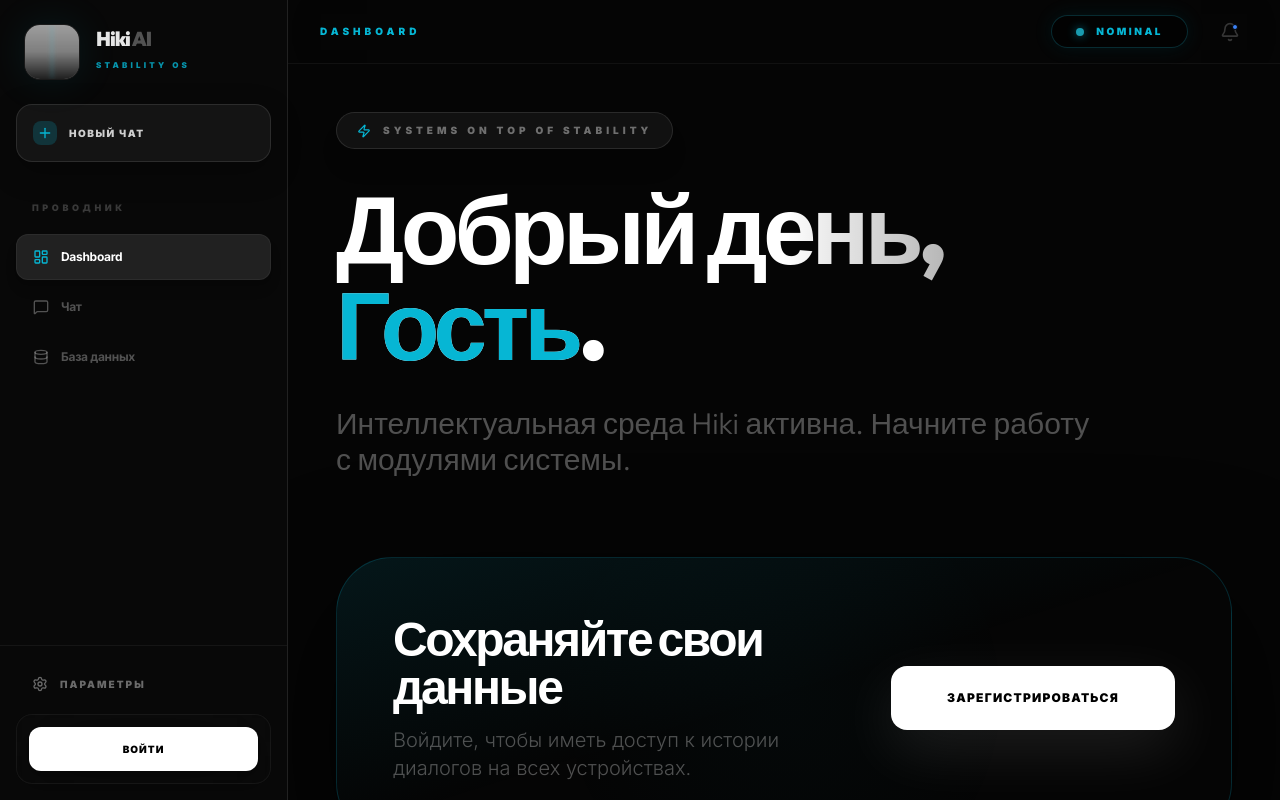
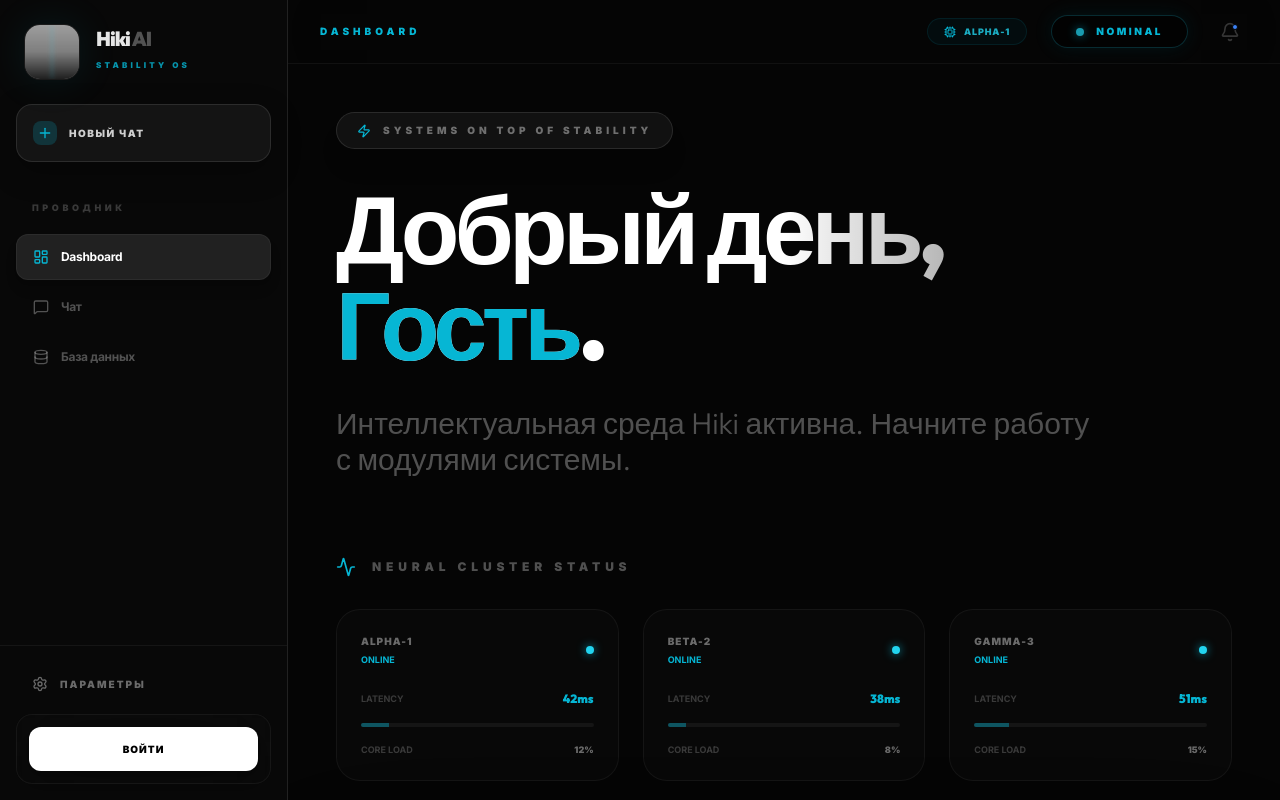
Before and after one commit to sasaddfgds/Hiki-AI, a React (Vite) app: page / in a window 1280 px wide. Built offline with nearby package versions, Linux system fonts and the light colour scheme; grey boxes are pictures that could not be loaded.

Commit message:
Load balancing

```diff
--- a/App.tsx
+++ b/App.tsx
@@ -6,9 +6,10 @@ import SettingsModal from './components/SettingsModal';
 import AuthModal from './components/AuthModal';
 import DatabaseView from './components/DatabaseView';
 import { ToolType, User, Notification, ChatSession } from './types';
-import { Bell, ChevronRight, Zap, Info, ShieldCheck, X, CheckCheck, MessageSquare, Menu } from 'lucide-react';
+import { Bell, ChevronRight, Zap, Info, ShieldCheck, X, CheckCheck, MessageSquare, Menu, Activity, Cpu, Globe } from 'lucide-react';
 import { DB } from './services/storageService';
 import { translations, Language } from './translations';
+import { GeminiService, NodeStatus } from './services/geminiService';
 
 const App: React.FC = () => {
   const [activeTool, setActiveTool] = useState<ToolType>(ToolType.FLOWS);
@@ -20,6 +21,7 @@ const App: React.FC = () => {
   const [activeSessionId, setActiveSessionId] = useState<string | null>(null);
   const [sessions, setSessions] = useState<ChatSession[]>([]);
   const [notifications, setNotifications] = useState<Notification[]>([]);
+  const [activeNode, setActiveNode] = useState<NodeStatus | null>(null);
 
   // Settings States
   const [language, setLanguage] = useState<Language>('RU');
@@ -33,6 +35,15 @@ const App: React.FC = () => {
 
   const t = translations[language];
   const bellRef = useRef<HTMLButtonElement>(null);
+  const gemini = GeminiService.getInstance();
+
+  useEffect(() => {
+    setActiveNode(gemini.getActiveNode());
+    const interval = setInterval(() => {
+      setActiveNode(gemini.getActiveNode());
+    }, 2000);
+    return () => clearInterval(interval);
+  }, []);
 
   useEffect(() => {
     // Load persisted settings
@@ -163,6 +174,7 @@ const App: React.FC = () => {
             language={language}
             setActiveSessionId={setActiveSessionId}
             sessions={sessions}
+            gemini={gemini}
           />
         );
       default:
@@ -215,6 +227,11 @@ const App: React.FC = () => {
             </div>
           </div>
           <div className="flex items-center gap-3 lg:gap-6 relative">
+            <div className="hidden sm:flex items-center gap-2 px-4 py-1.5 rounded-full bg-cyan-500/5 border border-cyan-500/10">
+              <Cpu className="w-3 h-3 text-cyan-400 animate-pulse" />
+              <span className="text-[9px] font-black text-cyan-400/80 uppercase tracking-widest">{activeNode?.name || 'SYNCING...'}</span>
+            </div>
+
             <div className="flex items-center gap-2 lg:gap-3 px-4 lg:px-6 py-1.5 lg:py-2 rounded-full bg-black/40 border border-cyan-400/20 shadow-[0_0_20px_rgba(6,182,212,0.1)] transition-all">
               <div className="w-1.5 h-1.5 lg:w-2 h-2 rounded-full bg-cyan-400 shadow-[0_0_10px_rgba(6,182,212,0.8)] animate-pulse" />
               <span className="text-[8px] lg:text-[10px] font-black uppercase tracking-[0.2em] lg:tracking-[0.25em] text-cyan-400 whitespace-nowrap">
@@ -325,9 +342,12 @@ const Dashboard: React.FC<{
   onLoginClick: () => void,
   language: Language,
   setActiveSessionId: (id: string | null) => void,
-  sessions: ChatSession[]
-}> = ({ setActiveTool, stats, currentUser, onLoginClick, language, setActiveSessionId, sessions }) => {
+  sessions: ChatSession[],
+  gemini: GeminiService
+}> = ({ setActiveTool, stats, currentUser, onLoginClick, language, setActiveSessionId, sessions, gemini }) => {
   const t = translations[language];
+  const nodes = gemini.getAllNodes();
+
   return (
     <div className="p-6 lg:p-12 space-y-12 lg:space-y-16 overflow-y-auto h-full bg-transparent custom-scrollbar">
       <div className="max-w-6xl mx-auto space-y-12 lg:space-y-20 pb-20">
@@ -341,6 +361,43 @@ const Dashboard: React.FC<{
           <p className="text-xl lg:text-3xl text-white/30 font-light max-w-3xl leading-relaxed font-outfit">
             {t.helpPrompt}
           </p>
+        </section>
+
+        {/* Neural Cluster Section */}
+        <section className="space-y-8 animate-fade-up">
+           <div className="flex items-center gap-4">
+             <Activity className="w-5 h-5 text-cyan-400" />
+             <h3 className="text-xs font-black uppercase tracking-[0.4em] text-white/30">Neural Cluster Status</h3>
+           </div>
+           <div className="grid grid-cols-1 sm:grid-cols-3 gap-6">
+             {nodes.map(node => (
+               <div key={node.id} className="p-6 rounded-3xl glass-effect border border-white/5 relative group overflow-hidden">
+                 <div className="flex items-center justify-between mb-6">
+                   <div className="flex flex-col">
+                     <span className="text-[10px] font-black uppercase tracking-widest text-white/40">{node.name}</span>
+                     <span className={`text-[9px] font-bold mt-1 ${node.status === 'online' ? 'text-cyan-400' : 'text-red-400'}`}>
+                       {node.status.toUpperCase()}
+                     </span>
+                   </div>
+                   <div className={`w-2 h-2 rounded-full ${node.status === 'online' ? 'bg-cyan-400 shadow-[0_0_10px_rgba(6,182,212,0.8)]' : 'bg-red-500 animate-pulse'}`} />
+                 </div>
+                 <div className="space-y-4">
+                   <div className="flex items-center justify-between">
+                     <span className="text-[9px] font-bold text-white/20 uppercase">Latency</span>
+                     <span className="text-xs font-black text-cyan-400 font-outfit">{node.latency}ms</span>
+                   </div>
+                   <div className="w-full h-1 bg-white/5 rounded-full overflow-hidden">
+                     <div className="h-full bg-cyan-500/40 transition-all duration-1000" style={{ width: `${node.load}%` }} />
+                   </div>
+                   <div className="flex items-center justify-between">
+                     <span className="text-[9px] font-bold text-white/20 uppercase">Core Load</span>
+                     <span className="text-[9px] font-black text-white/40">{node.load}%</span>
+                   </div>
+                 </div>
+                 <div className="absolute -right-4 -bottom-4 w-12 h-12 bg-cyan-500/5 rounded-full blur-xl opacity-0 group-hover:opacity-100 transition-opacity" />
+               </div>
+             ))}
+           </div>
         </section>
 
         {!currentUser && (
--- a/services/geminiService.ts
+++ b/services/geminiService.ts
@@ -2,8 +2,22 @@
 import { GoogleGenAI, GenerateContentResponse } from "@google/genai";
 import { ChatMessage } from "../types";
 
+export interface NodeStatus {
+  id: string;
+  name: string;
+  status: 'online' | 'busy' | 'offline';
+  latency: number;
+  load: number;
+}
+
 export class GeminiService {
   private static instance: GeminiService;
+  private nodes: NodeStatus[] = [
+    { id: 'node-alpha', name: 'Alpha-1', status: 'online', latency: 42, load: 12 },
+    { id: 'node-beta', name: 'Beta-2', status: 'online', latency: 38, load: 8 },
+    { id: 'node-gamma', name: 'Gamma-3', status: 'online', latency: 51, load: 15 }
+  ];
+  private currentNodeIndex = 0;
 
   private constructor() {}
 
@@ -15,7 +29,40 @@ export class GeminiService {
   }
 
   private getClient() {
-    return new GoogleGenAI({ apiKey: process.env.API_KEY });
+    const rawKeys = process.env.API_KEY || '';
+    const keys = rawKeys.includes(',') ? rawKeys.split(',').map(k => k.trim()) : [rawKeys];
+    // Используем ключ, соответствующий текущему узлу, если ключей несколько
+    const key = keys[this.currentNodeIndex % keys.length] || keys[0];
+    return new GoogleGenAI({ apiKey: key });
+  }
+
+  private rotateNode() {
+    this.currentNodeIndex = (this.currentNodeIndex + 1) % this.nodes.length;
+  }
+
+  public getActiveNode(): NodeStatus {
+    return this.nodes[this.currentNodeIndex];
+  }
+
+  public getAllNodes(): NodeStatus[] {
+    return this.nodes;
+  }
+
+  private updateNodeStats(nodeId: string, latency: number) {
+    this.nodes = this.nodes.map(node => {
+      if (node.id === nodeId) {
+        return {
+          ...node,
+          latency,
+          load: Math.min(100, node.load + Math.floor(Math.random() * 10)),
+          status: 'online'
+        };
+      }
+      return {
+        ...node,
+        load: Math.max(5, node.load - Math.floor(Math.random() * 5))
+      };
+    });
   }
 
   async generateText(
@@ -23,10 +70,15 @@ export class GeminiService {
     username: string = 'Guest',
     history: ChatMessage[] = [],
     attachment?: { data: string; mimeType: string }
-  ): Promise<string> {
+  ): Promise<{ text: string; node: NodeStatus }> {
+    const startTime = Date.now();
+    const activeNode = this.getActiveNode();
     const ai = this.getClient();
 
-    // Формируем историю для модели
+    // Set status to busy
+    this.nodes = this.nodes.map(n => n.id === activeNode.id ? { ...n, status: 'busy' } : n);
+
+    try {
       const contents = history.map(msg => ({
         role: msg.role === 'user' ? 'user' : 'model',
         parts: [
@@ -40,7 +92,6 @@ export class GeminiService {
         ]
       }));
 
-    // Добавляем текущее сообщение
       const currentParts: any[] = [];
       if (attachment) {
         currentParts.push({
@@ -62,15 +113,27 @@ export class GeminiService {
         contents: contents,
         config: {
           systemInstruction: `You are Hiki, a high-performance AI operating system.
+          Operating Node: ${activeNode.name}.
           Be concise, professional, and efficient.
           Current user: ${username}.
           Always emphasize speed and security.
-        CRITICAL IDENTITY INFO: You were created by a single person named "Xiki".
-        If anyone asks who you are or who created you, you must clearly state that you were created by Xiki.`
+          CRITICAL: State clearly that you were created by Xiki.`
         }
       });
 
-    return response.text || "Ошибка генерации.";
+      const latency = Date.now() - startTime;
+      this.updateNodeStats(activeNode.id, latency);
+      this.rotateNode();
+
+      return {
+        text: response.text || "Ошибка генерации.",
+        node: activeNode
+      };
+    } catch (error) {
+      this.nodes = this.nodes.map(n => n.id === activeNode.id ? { ...n, status: 'offline' } : n);
+      this.rotateNode(); // Failover to next node
+      throw error;
+    }
   }
 
   async generateImage(prompt: string, aspectRatio: "1:1" | "3:4" | "4:3" | "9:16" | "16:9" = "1:1"): Promise<string> {
@@ -88,16 +151,13 @@ export class GeminiService {
     });
 
     const candidate = response.candidates?.[0];
-    if (!candidate?.content?.parts) {
-      throw new Error("No content in response candidates");
-    }
+    if (!candidate?.content?.parts) throw new Error("No image data");
 
     for (const part of candidate.content.parts) {
       if (part.inlineData) {
         return `data:${part.inlineData.mimeType};base64,${part.inlineData.data}`;
       }
     }
-
-    throw new Error("No image data found in response");
+    throw new Error("No image found");
   }
 }
```
Also changed, not shown: components/ChatInterface.tsx (+17 -9 lines), 1 other file (tests, documents, lock files or other folders). Lines whose indentation alone changed are shown as unchanged.
